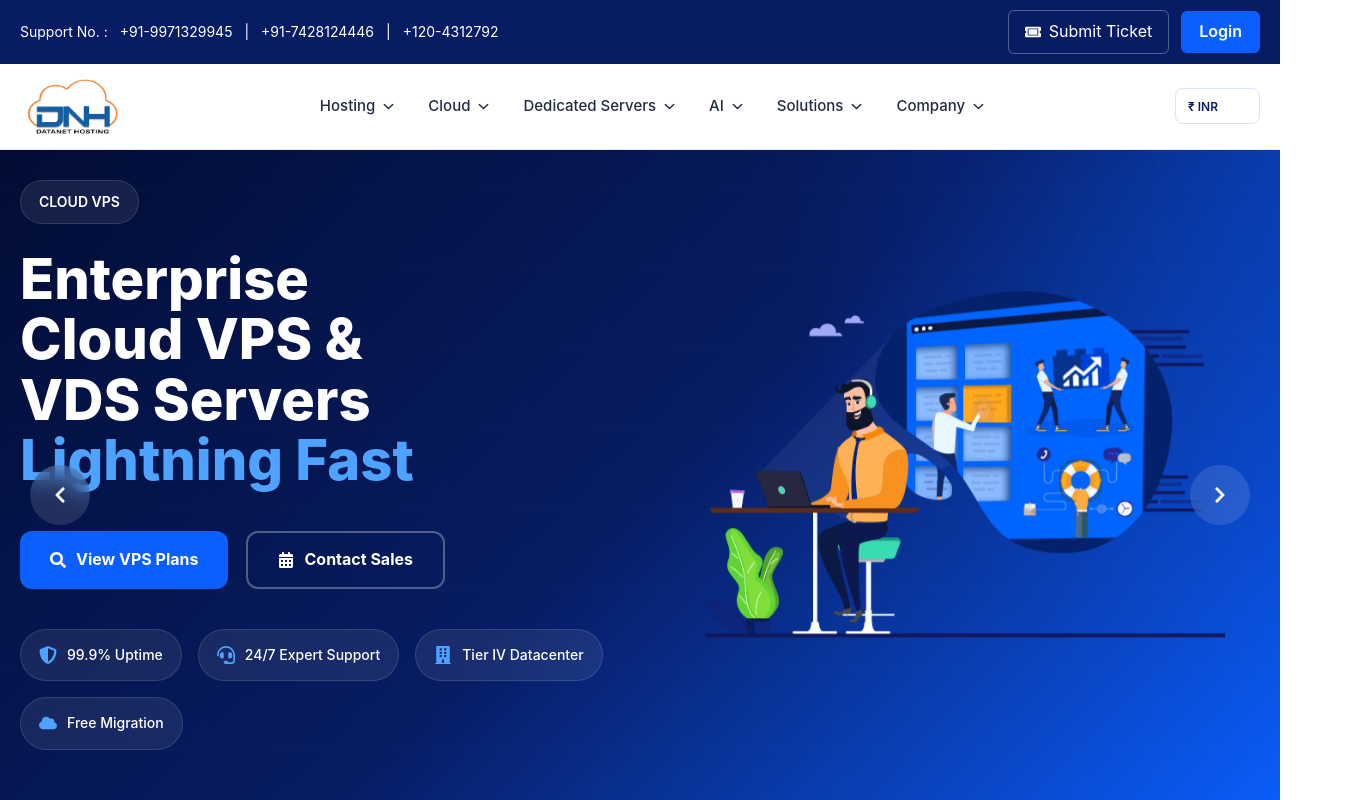
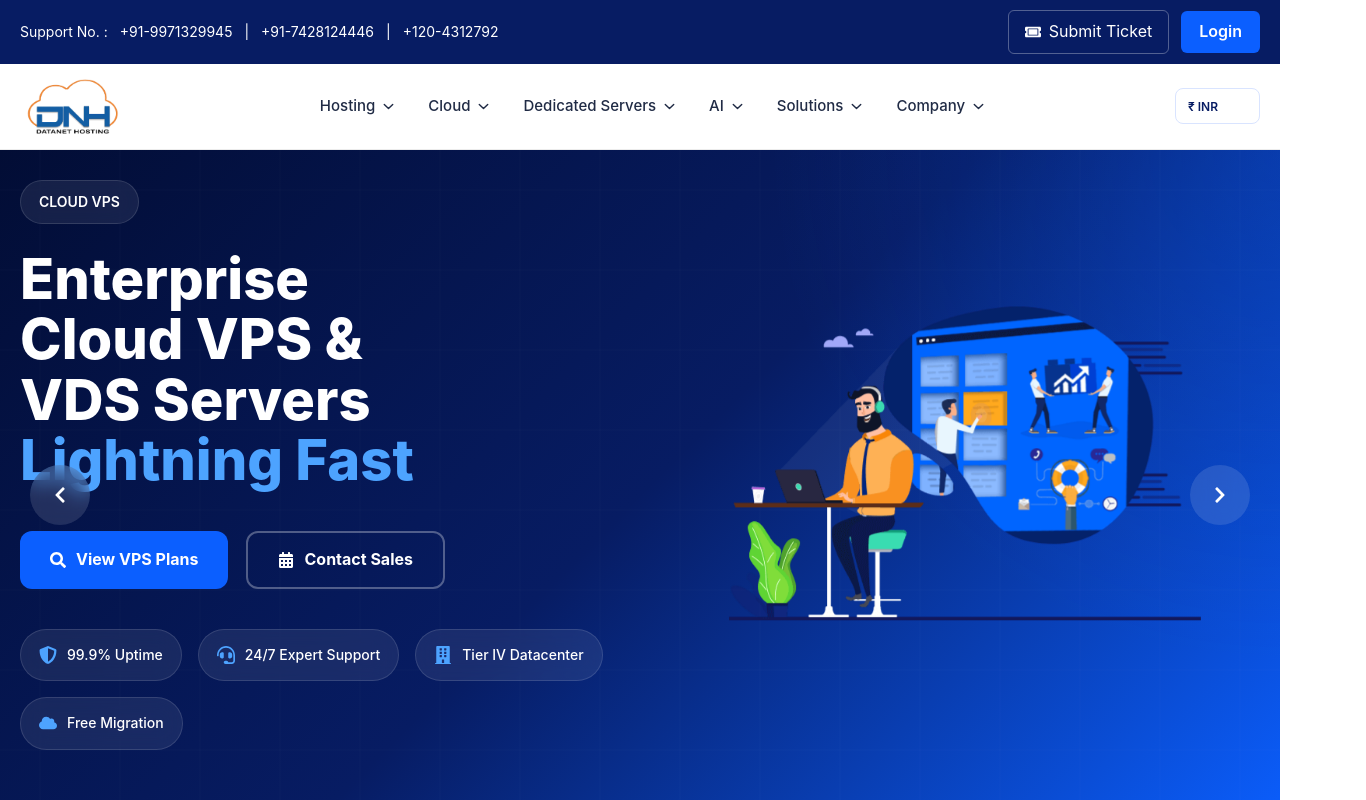
Before and after one commit to Rishabh11121999/website, a React (Vite) app: page / in a window 1280 px wide. Shown: the top 800 px of the page, 1366 px wide, since content can reach past the window. Built offline with nearby package versions, Linux system fonts and the light colour scheme.

Commit message:
fix right side gap

```diff
--- a/src/components/WhyChooseUs/WhyChooseDNH.css
+++ b/src/components/WhyChooseUs/WhyChooseDNH.css
@@ -154,6 +154,17 @@
 }
 
 /* =========================
+   LARGE DESKTOP
+========================= */
+
+@media(max-width:1400px){
+
+    .why-section-title h2{
+        font-size:40px;
+    }
+}
+
+/* =========================
    LAPTOP
 ========================= */
 
--- a/src/styles/globals.css
+++ b/src/styles/globals.css
@@ -134,3 +134,33 @@ button{
     }
 
 }
+
+html,
+body,
+#root{
+    width:100%;
+    overflow-x:hidden;
+}
+
+section{
+    overflow:hidden;
+}
+
+.swiper,
+.swiper-wrapper,
+.swiper-slide{
+    max-width:100%;
+}
+
+.hero,
+.partners,
+.hosting-solutions,
+.why-dnh{
+    width:100%;
+    overflow:hidden;
+}
+
+.hero-image img{
+    max-width:80%;
+    height:auto;
+}
```
